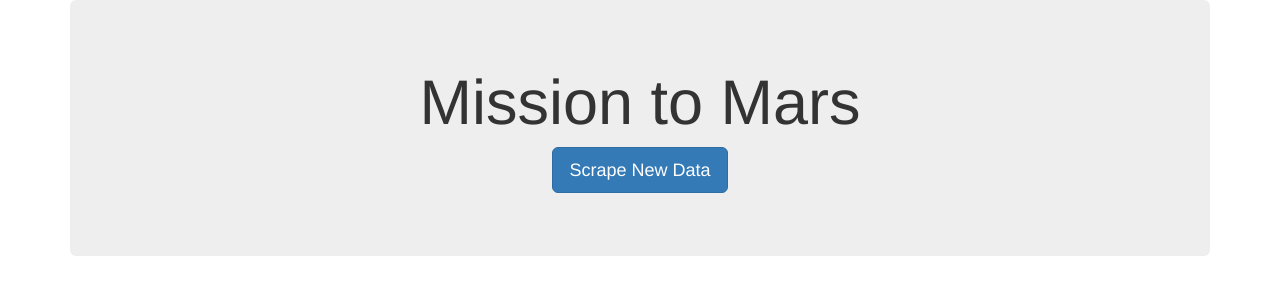
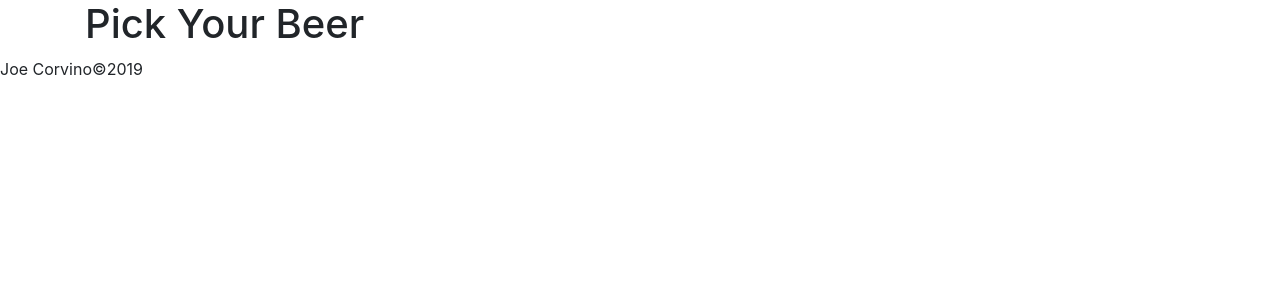
Before and after one commit to jcorvino/beer_flask_app, a Flask app: template templates/index.html in a window 1280 px wide. Shown: the top 287 px of the page. After the commit the page ends 75 px from the top, so only its background shows below. Run offline with Flask 2, Linux system fonts and the light colour scheme; the template is opened without the code that fills it, so the values that code supplies are empty; parts of the project's set-up code (start-up, migrations or seed data) failed here and were passed over; some libraries are stand-ins or nearby versions.

Commit message:
Fixed index.html. Accidentally uploaded incorrect file.

```diff
--- a/app.py
+++ b/app.py
@@ -5,7 +5,7 @@ import pandas as pd
 app = Flask(__name__)
 
 # Use pandas to load csv data
-df = pd.read_csv('beers-cleaned.csv')
+# df = pd.read_csv('beers-cleaned.csv')
 
 
 @app.route("/")
--- a/templates/index.html
+++ b/templates/index.html
@@ -1,100 +1,44 @@
 <!DOCTYPE html>
-<html lang="en">
+<html lang="en-US">
 
 <head>
   <meta charset="UTF-8">
-  <meta name="viewport" content="width=device-width, initial-scale=1.0">
-  <meta http-equiv="X-UA-Compatible" content="ie=edge">
-  <title>Mission to Mars</title>
-  <link rel="stylesheet" href="https://maxcdn.bootstrapcdn.com/bootstrap/3.3.7/css/bootstrap.min.css">
+  <title>Pick Your Beer</title>
+  <link rel="stylesheet" href="https://stackpath.bootstrapcdn.com/bootstrap/4.1.3/css/bootstrap.min.css" integrity="sha384-MCw98/SFnGE8fJT3GXwEOngsV7Zt27NXFoaoApmYm81iuXoPkFOJwJ8ERdknLPMO"
+    crossorigin="anonymous">
+  <link rel="stylesheet" href="assets/css/style.css">
+
 </head>
 
 <body>
   <div class="container">
-
-    <div class="jumbotron text-center">
-      <h1>Mission to Mars</h1>
-      <p><a class="btn btn-primary btn-lg" href="/scrape" role="button">Scrape New Data</a></p>
+    <div class="row">
+      <div class="col-xs-12 col-md-12">
+        <h1>Pick Your Beer</h1>
+      </div>
     </div>
-
-    <!-- Mars News -->
-    <div class="row" id="mars-news">
-      <div class="col-md-12">
-        <div class="media">
-          <div class="media-body">
-            <h2>Latest Mars News</h2>
-            <h4 class="media-heading">{{mars.news_title}}</h4>
-            <p>{{mars.news_paragraph}}</p>
-          </div>
+    <div class="row">
+      <div class="col-xs-12  col-md-9">
+        <div id="user-prompt">
+          <!-- Append user prompt here. -->
         </div>
       </div>
     </div>
+  </div>
 
-    <!-- Mars Featured Image -->
-    <div class="row" id="mars-featured-image">
-      <div class="col-md-8">
-        <h2>Featured Mars Image</h2>
+  <!-- Footer-->
+  <div id="footer">
+    <p>Joe Corvino&copy;2019</p>
+  </div>
 
-          <!-- if images is False/None/non-existent, then default to error message -->
-          <img src="{{mars.featured_image | default('static/images/error.png', true) }}" class="img-responsive"
-          alt="Responsive image">
-      </div>
+  <script src="https://code.jquery.com/jquery-3.3.1.slim.min.js" integrity="sha384-q8i/X+965DzO0rT7abK41JStQIAqVgRVzpbzo5smXKp4YfRvH+8abtTE1Pi6jizo"
+    crossorigin="anonymous"></script>
+  <script src="https://cdnjs.cloudflare.com/ajax/libs/popper.js/1.14.3/umd/popper.min.js" integrity="sha384-ZMP7rVo3mIykV+2+9J3UJ46jBk0WLaUAdn689aCwoqbBJiSnjAK/l8WvCWPIPm49"
+    crossorigin="anonymous"></script>
+  <script src="https://stackpath.bootstrapcdn.com/bootstrap/4.1.3/js/bootstrap.min.js" integrity="sha384-ChfqqxuZUCnJSK3+MXmPNIyE6ZbWh2IMqE241rYiqJxyMiZ6OW/JmZQ5stwEULTy"
+    crossorigin="anonymous"></script>
+  <script type="text/javascript" src="assets/js/app.js"></script>
 
-      <div class="col-md-4">
-
-        <!-- Mars Weather -->
-        <div class="row" id="mars-weather">
-          <div class="col-md-12">
-
-              <div class="panel panel-default">
-                  <div class="panel-body">
-                      <h4>Current Weather on Mars</h4>
-                      <p>{{mars.weather}}</p>
-                  </div>
-              </div>
-
-
-          </div>
-        </div>
-
-        <!-- Mars Facts -->
-        <div class="row" id="mars-facts">
-          <div class="col-md-12">
-            <h4>Mars Facts</h4>
-            {{mars.facts | safe}}
-          </div>
-        </div>
-      </div>
-
-    </div>
-
-
-
-    <!-- Mars Hemispheres -->
-    <div class="row" id="mars-hemispheres" style="margin-top:80px;">
-
-      <div class="page-header">
-        <h2 class="text-center">Mars Hemispheres</h2>
-      </div>
-
-
-      {% for hemisphere in mars.hemispheres %}
-        <div class="col-md-6">
-            <div class="thumbnail">
-
-            <!-- if images is False/None/non-existent, then default to error message -->
-            <img src="{{hemisphere.img_url | default('static/images/error.png', true)}}"
-                alt="...">
-            <div class="caption">
-                <h3>{{hemisphere.title}}</h3>
-            </div>
-            </div>
-        </div>
-      {% endfor %}
-
-    </div>
-
-  </div>
 </body>
 
 </html>
```
